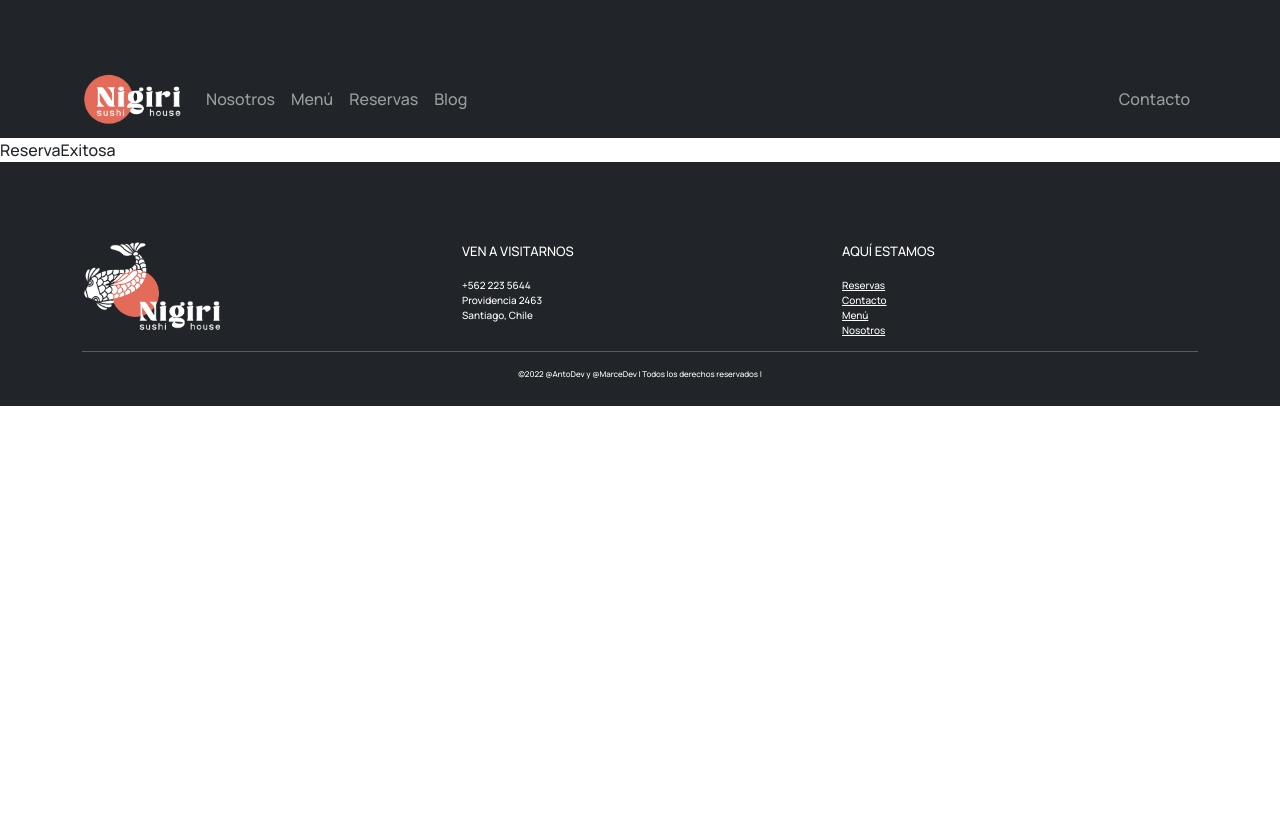
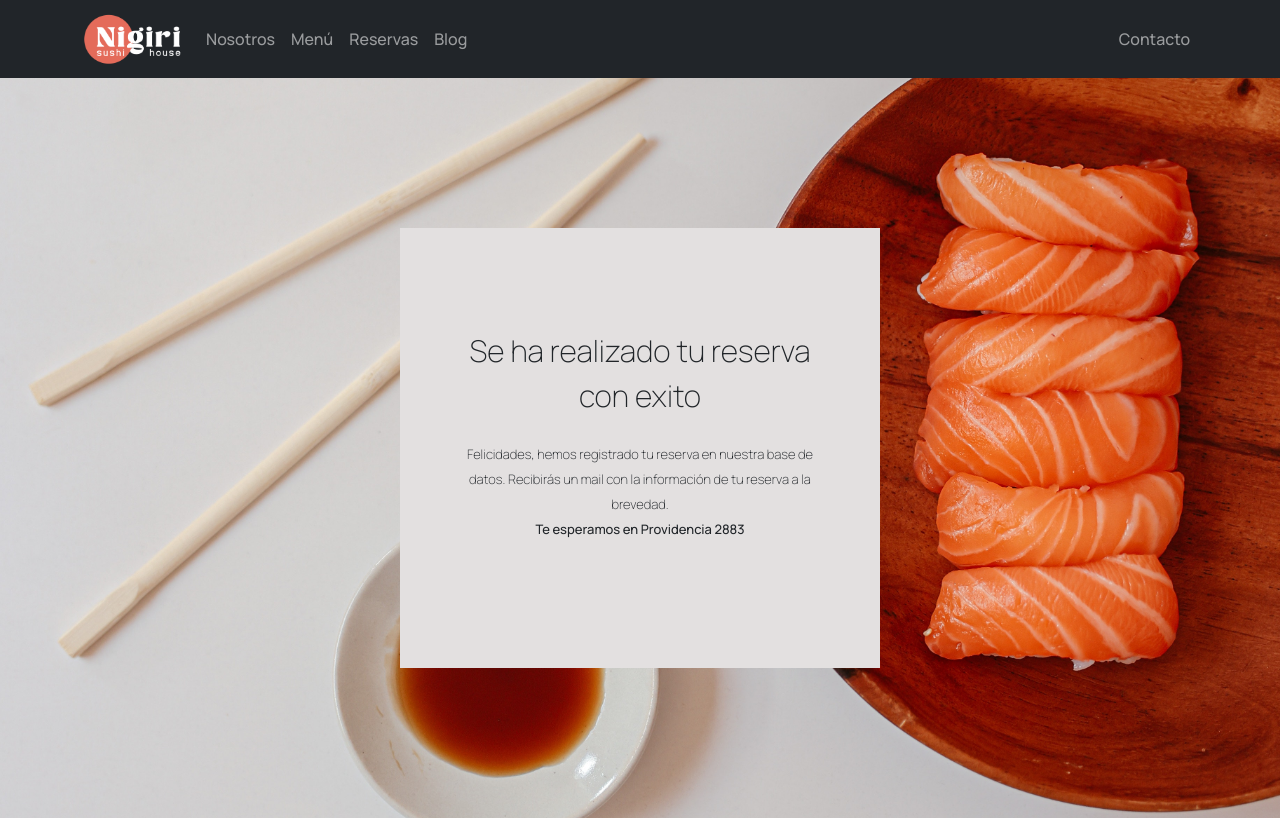
Before and after one commit to Marce3200/entrega-4, a React (Create React App) app: page /reserva-exitosa in a window 1280 px wide. Shown: the top 818 px of the page. Built offline with nearby package versions, Linux system fonts and the light colour scheme.

Commit message:
css seccion pagina de reserva exitosa

```diff
--- a/src/components/About/about.css
+++ b/src/components/About/about.css
@@ -1,6 +1,4 @@
-.container{
-    margin-top: 60px;
-}
+
 
 .titulo-home {
     font-weight: 100;
@@ -20,7 +18,7 @@
   }
 
   .foto-premio{
-    width: 80vh;
+    width: 80%;
     object-fit:contain;
     margin-bottom: 40px;
 
@@ -34,7 +32,7 @@
     display: grid;
     grid-template-columns: repeat(3, 1fr);
     grid-auto-rows: auto;
-    grid-gap: 10px;
+    grid-gap: 10%;
   }
 
   .card-chef {
--- /dev/null
+++ b/src/components/ReservaExitosa/ReservaExitosa.css
@@ -0,0 +1,31 @@
+.contenedor-exito {
+  background-image: url(../Home/img/fondo.jpg);
+  background-size: cover;
+  min-height: 100vh;
+  background-position: 25% 60%;
+}
+
+.titulo-re {
+  font-weight: 100;
+  padding-top: 100px;
+  text-align: center;
+  font-size: 30px;
+}
+
+.mensaje {
+    margin-top: 150px;
+  width: 60vh;
+  height: 55vh;
+  background-color: rgb(227, 224, 224);
+}
+
+.texto-descripcion-reserva {
+  font-weight: 100;
+  font-size: small;
+  line-height: 25px;
+}
+
+.adress {
+  margin-top: 20px;
+  font-weight: 400;
+}
--- a/src/components/ReservaExitosa/ReservaExitosa.js
+++ b/src/components/ReservaExitosa/ReservaExitosa.js
@@ -1,8 +1,25 @@
 import React from 'react'
+import "./ReservaExitosa.css"
+import Contacto from "../Contacto/Contacto"
 
 const ReservaExitosa = () => {
   return (
-    <div>ReservaExitosa</div>
+    <div className="contenedor-exito row ">
+
+
+      <div className="text-center  mensaje col-2 container">
+
+        <p className="titulo-re">
+        Se ha realizado tu reserva <br/>con exito</p>
+        <p className="texto-descripcion-reserva pt-2 p-5"> Felicidades, hemos registrado tu reserva en nuestra base de datos.
+          Recibirás un mail con la información de tu reserva a la brevedad.<br/>
+           <span className='adress'> Te esperamos en Providencia 2883 </span>
+         </p>
+
+
+      </div>
+
+    </div>
   )
 }
 
--- a/src/components/Reservas/Reservas.js
+++ b/src/components/Reservas/Reservas.js
@@ -182,9 +182,7 @@ export function Reservas() {
                 Reservar
               </Button>
 
-              <Button className="button-reserva" variant="dark" size="sm">
-                Lista de Espera
-              </Button>
+
             </div>
           </Form>
         </Col>
```
Also changed, not shown: src/components/Home/img/fondo.jpg (added).
